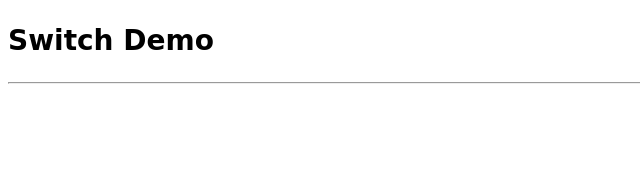
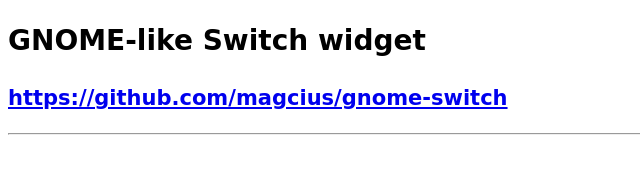
Before and after one commit to magcius/gnome-switch, a plain HTML site: page index.html in a window 1280 px wide. Shown: the whole page, without its empty margins (0-640 px from the left). Drawn offline with Linux system fonts and the light colour scheme; a web font is replaced by a local one.

Commit message:
Add README, link to GitHub repo, and .gitignore

```diff
--- a/index.html
+++ b/index.html
@@ -18,7 +18,8 @@
     </script>
   </head>
   <body>
-    <h1> Switch Demo </h1>
+    <h1> GNOME-like Switch widget </h1>
+    <h2><a href="https://github.com/magcius/gnome-switch">https://github.com/magcius/gnome-switch</a></h2>
     <div id="One"></div>
     <div id="Two" class="activated"></div>
     <div class="insensitive"></div>
```
Also changed, not shown: 2 other files.
